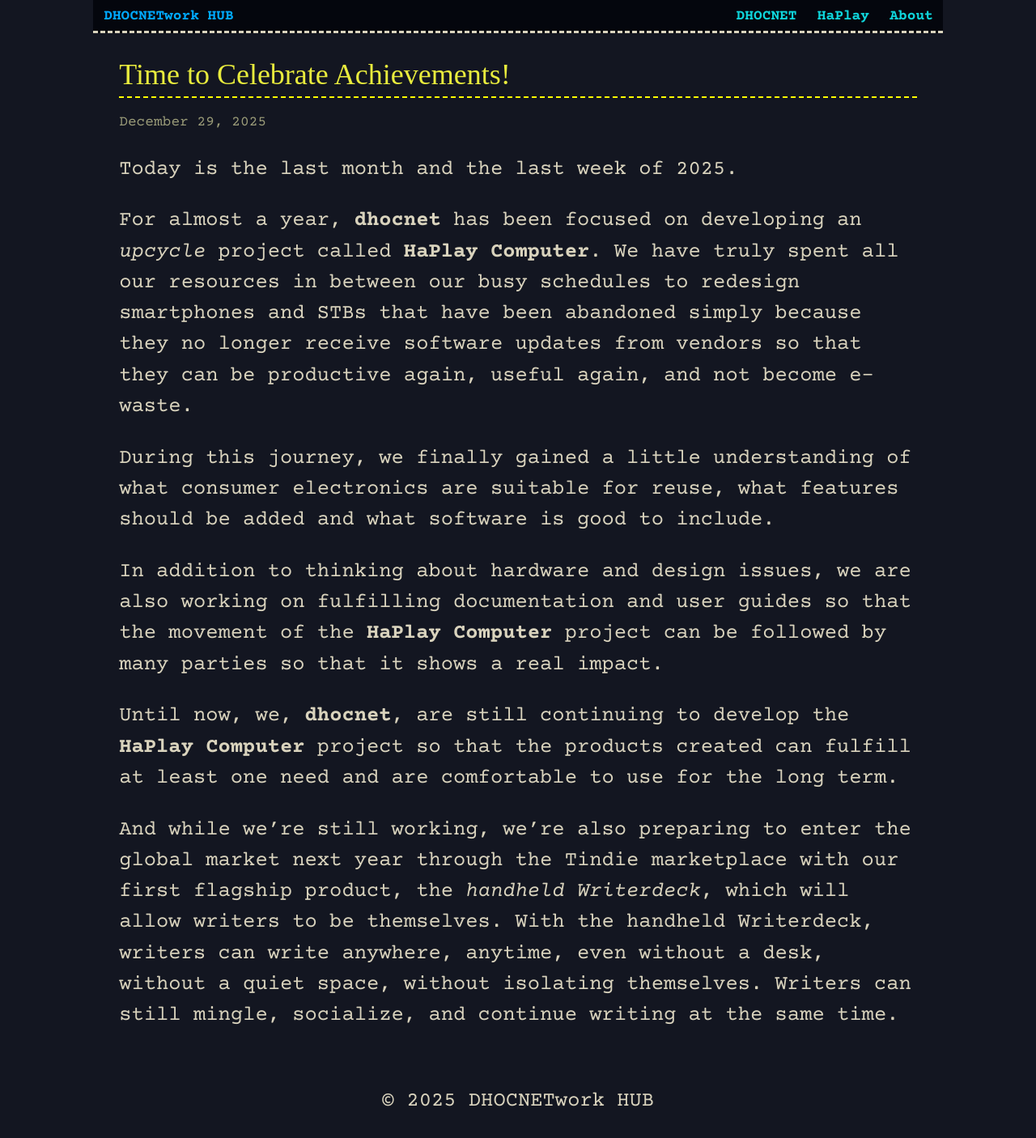
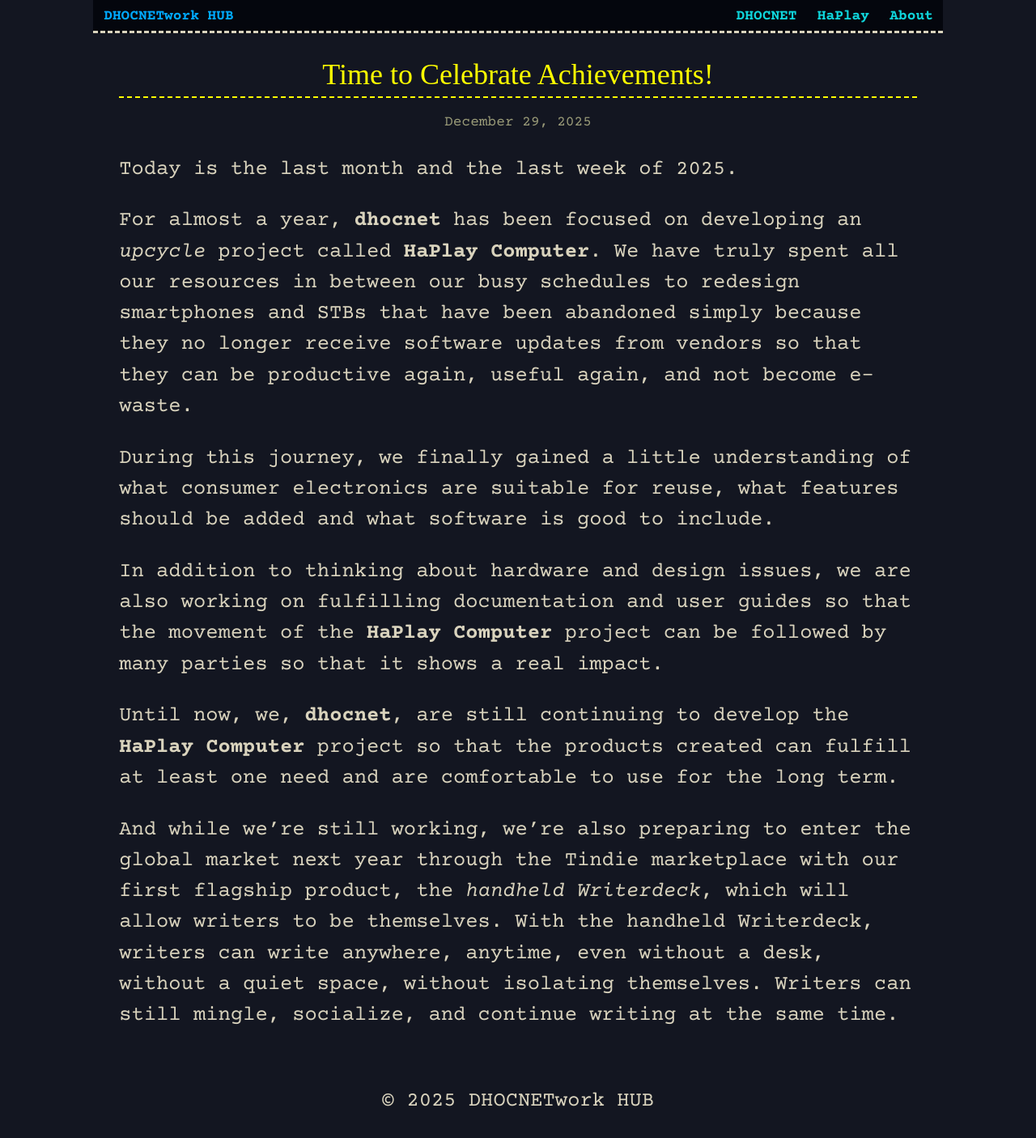
Before and after one commit to dhocnet/dhocnet.github.io, a Jekyll site: the page built from _posts/2025-12-29-Time_to_Celebrate_Achievements.md, in a window 1280 px wide. Shown: the whole page at 81% size. Built offline with Jekyll 4.4.1, drawn with Linux system fonts in a browser that asks for light colours; some web fonts are replaced.

Commit message:
Update posts.html

```diff
--- a/_layouts/posts.html
+++ b/_layouts/posts.html
@@ -3,7 +3,7 @@
 ---
 
 <article id="dhocnet-post">
-  <h1>{{ page.title }}</h1>
-  <p style="color: #9b9c79; font-size: 0.7em;">{{ page.date | date: "%B %d, %Y" }}</p>
+  <h1 style="color: yellow; border-bottom: 2px dashed yellow; text-align: center;">{{ page.title }}</h1>
+  <p style="color: #9b9c79; font-size: 0.7em; text-align: center;">{{ page.date | date: "%B %d, %Y" }}</p>
   {{ content }}
 </article>
```
